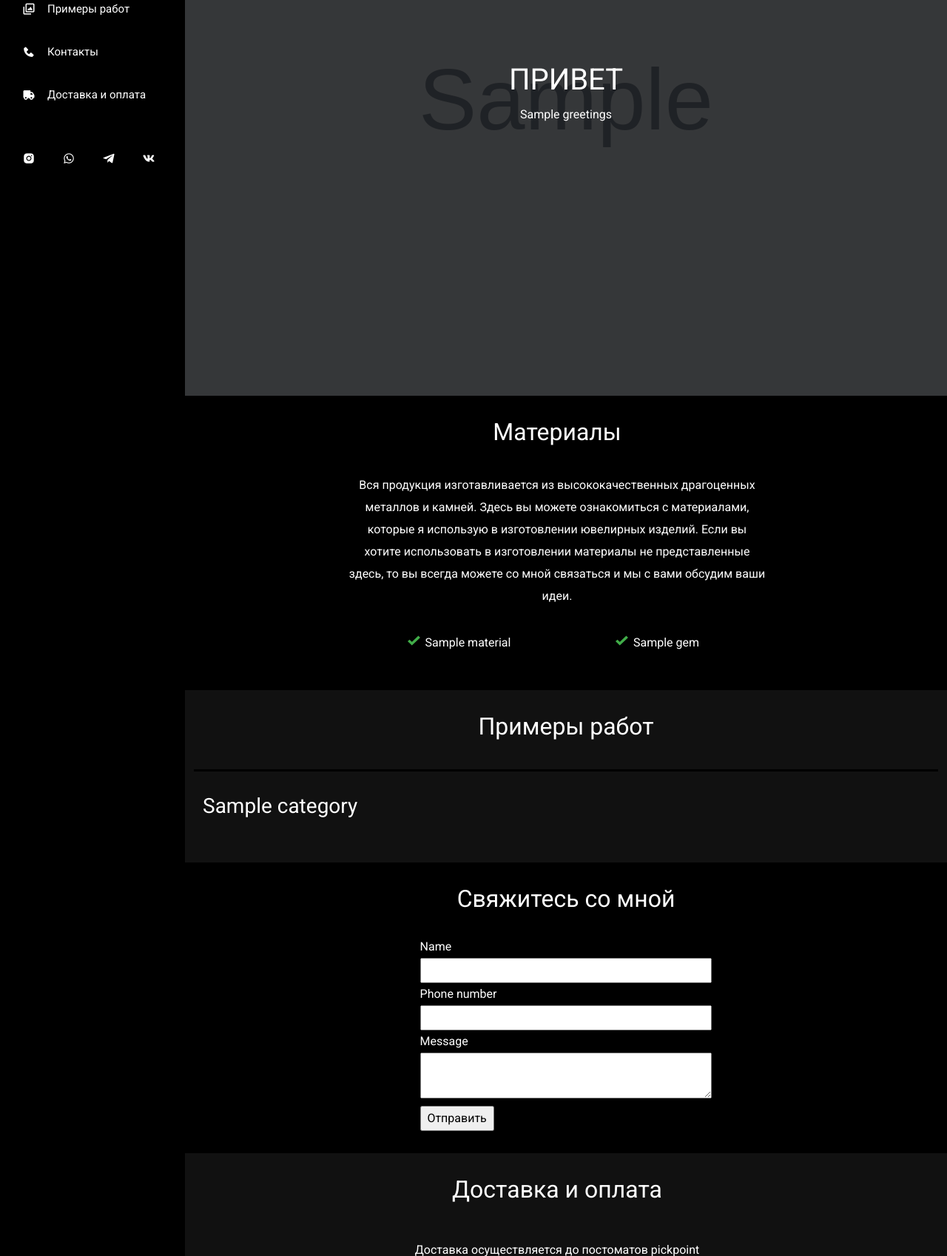
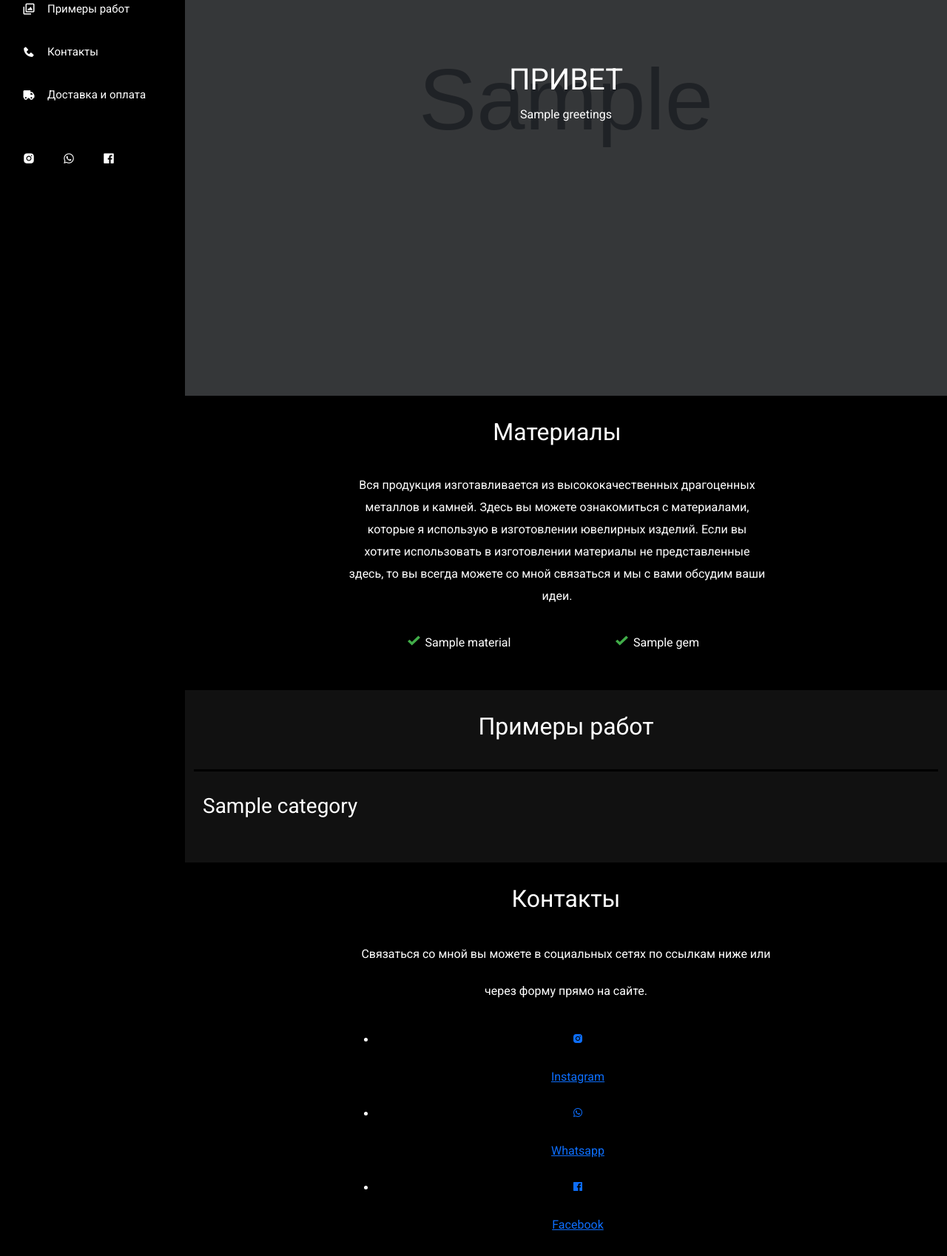
Before and after one commit to Camar4elo/Jewelry_site, a Django app: template shop/templates/contacts.html in a window 1280 px wide. Shown: the part 265-1963 px from the top of the page at 74% size. Run offline with Django 3.2, Linux system fonts and the light colour scheme; the template is opened without the code that fills it: most values are stand-ins (such as "Sample title", 1, 10 or a date in 2020); grey boxes marked "Sample" are stand-in pictures; form fields are guessed from the names that the template uses; some libraries are stand-ins or nearby versions.

Commit message:
update social links, add social links to section_contacts

```diff
--- a/shop/templates/base.html
+++ b/shop/templates/base.html
@@ -77,12 +77,7 @@
             </li>
             <li>
                 <a href="{{social_link_telegram}}" target="_blank">
-                    <i class='bx bxl-telegram'></i>
-                </a>
-            </li>
-            <li>
-                <a href="{{social_link_vk}}" target="_blank">
-                    <i class='bx bxl-vk'></i>
+                    <i class='bx bxl-facebook-square'></i>
                 </a>
             </li>
         </ul>
@@ -121,7 +116,7 @@
                             <div class="col-md-6">
                                 <ul class="materials ">
                                     {% for material in materials %}
-                                    <li>
+                                    <li data-aos="fade-up" data-aos-delay="550">
                                         {{ material.name }}
                                     </li>
                                     {% endfor %}
@@ -130,7 +125,7 @@
                             <div class="col-md-6">
                                 <ul class="gems">
                                     {% for gem in gems %}
-                                    <li>
+                                    <li data-aos="fade-up" data-aos-delay="550">
                                         {{ gem.name }}
                                     </li>
                                     {% endfor %}
@@ -169,7 +164,32 @@
         <section id="section_contacts">
             <div class="container-fluid">
                 <div class="row justify-content-center align-items-center" id="contact_form">
-                    <h2 data-aos="fade-up" data-aos-delay="450">Свяжитесь со мной</h2>
+                    <h2 data-aos="fade-up" data-aos-delay="450">Контакты</h2>
+                    <div class="col-md-7 text-center contact_me-social">
+                        <p data-aos="fade-up" data-aos-delay="500">Связаться со мной вы можете в социальных сетях
+                            по ссылкам ниже или через форму прямо на сайте.
+                        </p>
+                        <ul class="contacts-social" data-aos="fade-up" data-aos-delay="500">
+                            <li class="social_name">
+                                <a href="{{social_link_instagram}}" target="_blank">
+                                    <i class='bx bxl-instagram-alt'></i>
+                                    <span class="social_name">Instagram</span>
+                                </a>
+                            </li>
+                            <li class="social_name">
+                                <a href="{{social_link_whatsapp}}" target="_blank">
+                                    <i class='bx bxl-whatsapp'></i>
+                                    <span class="social_name">Whatsapp</span>
+                                </a>
+                            </li>
+                            <li class="social_name">
+                                <a href="{{social_link_telegram}}" target="_blank">
+                                    <i class='bx bxl-facebook-square'></i>
+                                    <span class="social_name">Facebook</span>
+                                </a>
+                            </li>
+                        </ul>
+                    </div>
                     <div class="form col-md-7 text-left">
                         <form action="" method="post" data-aos="fade-up" data-aos-delay="500">
                             {% csrf_token %}
@@ -183,7 +203,6 @@
                         </form>
                     </div>
                 </div>
-            </div>
         </section>
 
         <section id="section_delivery">
@@ -192,7 +211,8 @@
                     <div class="col-md-7 text-center">
                         <h2 data-aos="fade-up" data-aos-delay="450">Доставка и оплата</h2>
                         <p data-aos="fade-up" data-aos-delay="500">Доставка осуществляется до постоматов pickpoint</p>
-                        <p data-aos="fade-up" data-aos-delay="500">Оплата принимается по реквизитам, переводом по номеру карты или СБП</p>
+                        <p data-aos="fade-up" data-aos-delay="500">Оплата принимается по реквизитам, переводом по номеру
+                            карты или СБП</p>
                     </div>
                 </div>
             </div>
```
